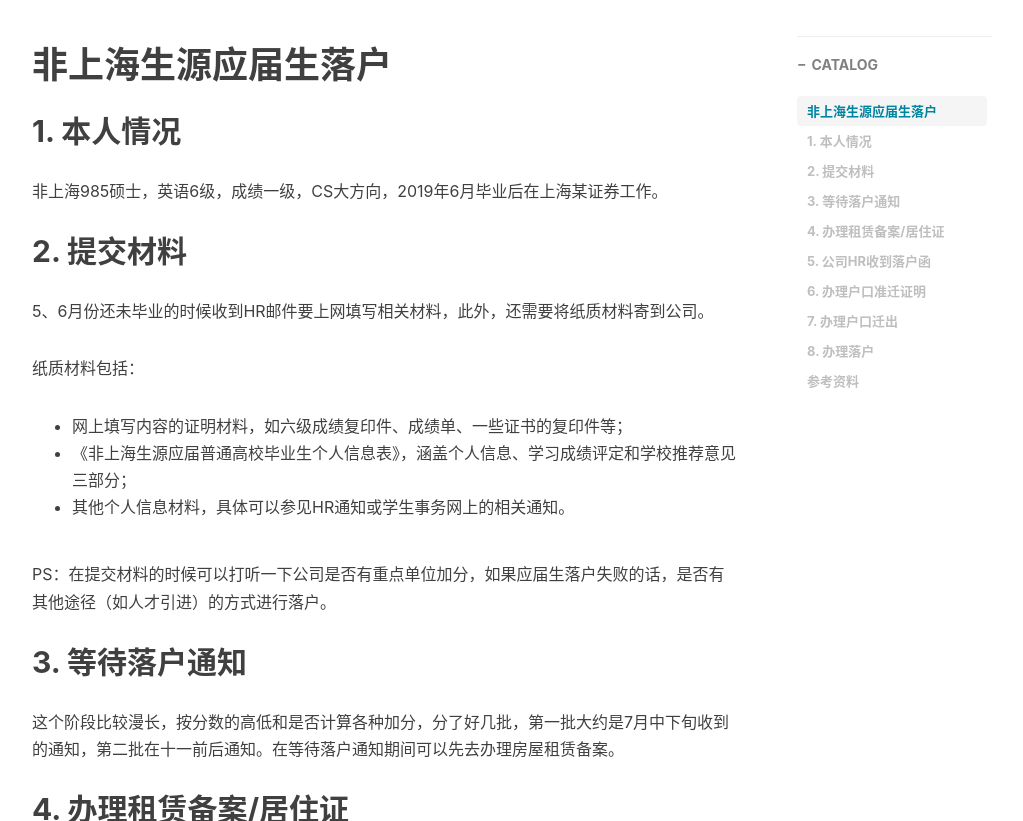
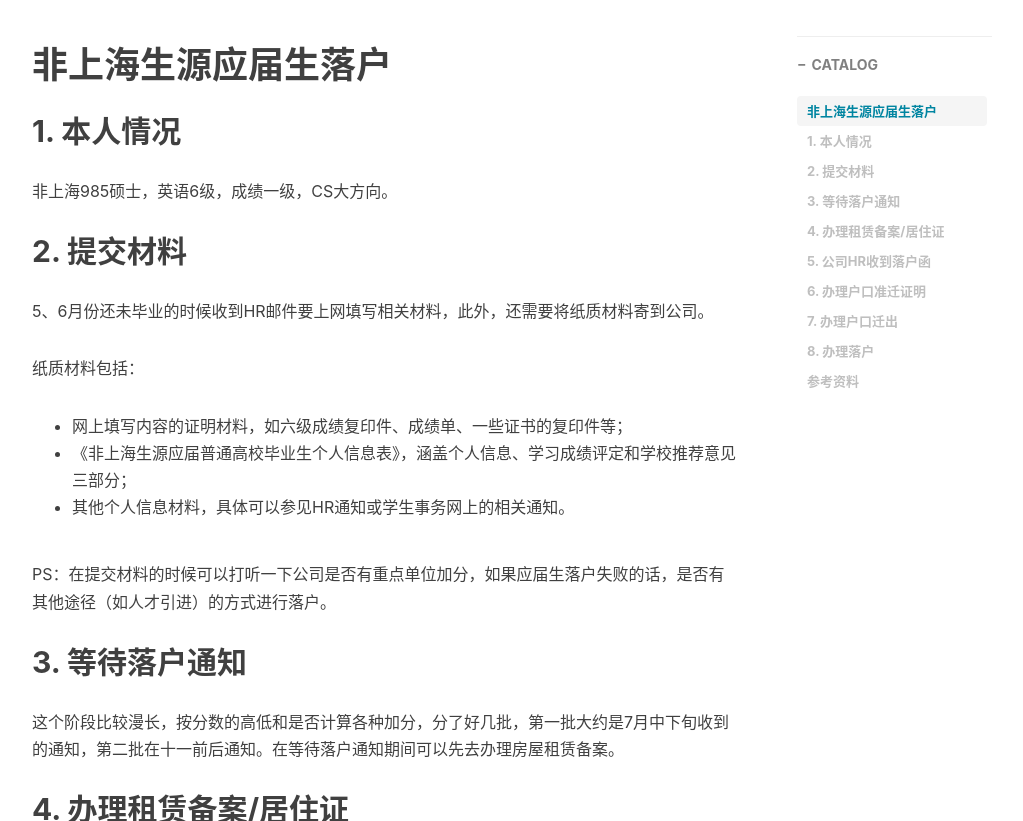
Before and after one commit to blankaiwang/blankaiwang.github.io, a Jekyll site: the page built from _posts/2019-12-20-非上海生源应届生落户（更新）.md, in a window 1280 px wide and 900 px high, scrolled down 382 px, cut to the strip 79-900 px from the top of the window. Shown: the whole strip, without its empty margins (233-1256 px from the left). Built offline with Jekyll 4.4.1, drawn with Linux system fonts in a browser that asks for light colours; nearby versions of some CDN libraries; comment, search, counter and statistics services are not loaded.

Commit message:
Update 2019-12-20-非上海生源应届生落户（更新）.md

```diff
--- a/_posts/2019-12-20-非上海生源应届生落户（更新）.md
+++ b/_posts/2019-12-20-非上海生源应届生落户（更新）.md
@@ -22,7 +22,7 @@ tags:
 
 ## 1. 本人情况
 
-非上海985硕士，英语6级，成绩一级，CS大方向，2019年6月毕业后在上海某证券工作。
+非上海985硕士，英语6级，成绩一级，CS大方向。
 
 
 
```
